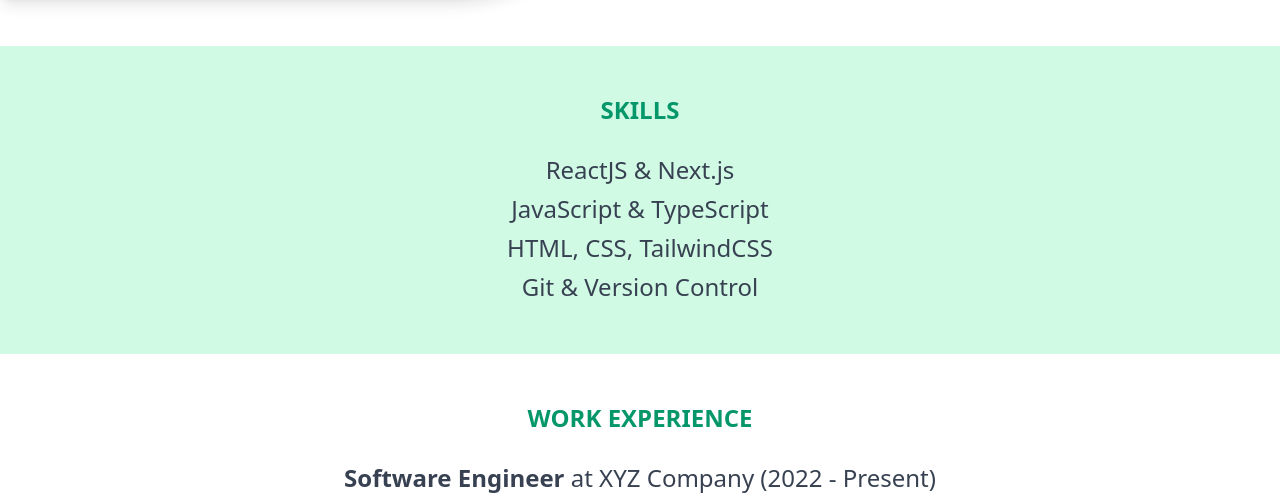
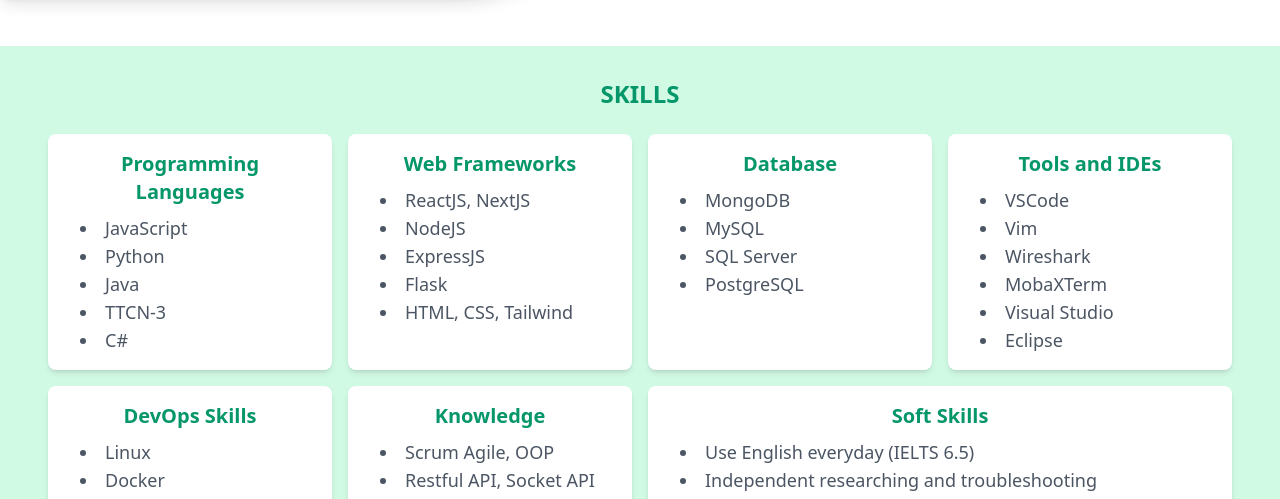
Before and after one commit to thoai-atb/about-me, a Next.js app: page / in a window 1280 px wide. Shown: the part 438-937 px from the top of the page. Built offline with nearby package versions, Linux system fonts and the light colour scheme.

Commit message:
Complete the Skill Cells

```diff
--- a/app/components/PageContainer.tsx
+++ b/app/components/PageContainer.tsx
@@ -4,7 +4,7 @@
   children: React.ReactNode;
 }
 
-const Container: React.FC<ContainerProps> = ({ children }) => {
+const PageContainer: React.FC<ContainerProps> = ({ children }) => {
   return (
     <div className="max-w-screen-2xl mx-auto p-6 md:p-12">
       {children}
@@ -12,4 +12,4 @@
   );
 };
 
-export default Container;
+export default PageContainer;
--- /dev/null
+++ b/app/components/SkillCell.tsx
@@ -0,0 +1,29 @@
+interface SkillCellProps {
+  title: string;
+  skills: string[];
+  className?: string;
+}
+
+const SkillCell: React.FC<SkillCellProps> = ({ title, skills, className }) => {
+  return (
+    <div
+      className={`p-4 bg-white shadow-md hover:shadow-lg transition-shadow duration-300 rounded-lg transform ${className}`}
+    >
+      <h3 className="text-xl font-semibold text-primary-600 mb-2 hover:text-green-500 transition-colors duration-300">
+        {title}
+      </h3>
+      <ul className="px-4 text-left text-lg list-disc list-inside text-gray-600">
+        {skills.map((skill, index) => (
+          <li
+            key={index}
+            className="hover:text-primary-600 hover:translate-x-1 transition-transform duration-300"
+          >
+            {skill}
+          </li>
+        ))}
+      </ul>
+    </div>
+  );
+};
+
+export default SkillCell;
--- a/app/globals.css
+++ b/app/globals.css
@@ -1,7 +1,6 @@
 @tailwind base;
 @tailwind components;
 @tailwind utilities;
-@import url('https://fonts.googleapis.com/css2?family=Delius&family=Faustina:ital,wght@0,300..800;1,300..800&family=Noto+Sans+JP&family=Roboto+Flex:opsz,wght@8..144,100..1000&display=swap');
 
 :root {
   --background: #ddede7;
@@ -21,12 +20,6 @@
   font-family: Arial, Helvetica, sans-serif;
 }
 
-.faustina {
-  font-family: "Faustina" sans-serif;
-  font-optical-sizing: auto;
-  font-style: normal;
-}
-
 .gradient-opacity {
   background: linear-gradient(to right, rgba(0, 0, 0, 0) 0%, rgba(0, 0, 0, 1) 100%);
 }
--- a/app/page.tsx
+++ b/app/page.tsx
@@ -1,16 +1,17 @@
 import Navigation from "./components/Navigation";
 import BasePathImage from "./components/BasePathImage";
 import Section from "./components/Section";
+import SkillCell from "./components/SkillCell";
 
 export default function Home() {
   return (
-    <div className="min-h-screen text-gray-900 faustina font-sans">
+    <div className="min-h-screen text-gray-900 font-sans">
       {/* Navigation Bar */}
       <Navigation />
 
       {/* Hero Section */}
-      <div className="flex bg-white pb-12">
-        <div className="flex-1 relative flex flex-col md:flex-row items-center p-12 bg-primary-400 shadow-lg rounded-r-full slide-in-from-left-10 duration-1000 animate-in">
+      <div className="flex bg-white pb-12 flex-col lg:flex-row">
+        <div className="flex-1 relative flex flex-col md:flex-row items-center p-12 bg-primary-400 shadow-lg rounded-r-lg lg:rounded-r-full slide-in-from-left-10 duration-1000 animate-in">
           <BasePathImage
             className="rounded-full w-48 h-48 border-4 border-primary-600 shadow-xl"
             src={`/thoai.png`}
@@ -23,21 +24,92 @@
           </div>
         </div>
         {/* Introduction Section */}
-        <Section title="About Myself" className="bg-white flex-1 duration-1000" contentClassName="text-xl">
-          I am a passionate Software and DevOps Engineer with <strong>2+ years experience in design, develop, and deploy software</strong>,
-          <i> proficient</i> in multiple programming languages such as <strong>Python, JavaScript, Java</strong> covering different domains like <strong>Front-End, Back-End, and DevOps</strong>.
-          I can <i>quickly learn new technologies </i>through working on multiple personal projects from time to time.
+        <Section
+          title="About Myself"
+          className="bg-white flex-1 duration-1000"
+          contentClassName="text-xl"
+        >
+          I am a passionate Software and DevOps Engineer with{" "}
+          <strong>
+            2+ years experience in design, develop, and deploy software
+          </strong>
+          ,<i> proficient</i> in multiple programming languages such as{" "}
+          <strong>Python, JavaScript, Java</strong> covering different domains
+          like <strong>Front-End, Back-End, and DevOps</strong>. I can{" "}
+          <i>quickly learn new technologies </i> through working on multiple
+          personal projects from time to time.
         </Section>
       </div>
 
       {/* Skills Section */}
-      <Section title="Skills" className="flex-1 bg-primary-100 duration-3000">
-        <ul>
-          <li>ReactJS & Next.js</li>
-          <li>JavaScript & TypeScript</li>
-          <li>HTML, CSS, TailwindCSS</li>
-          <li>Git & Version Control</li>
-        </ul>
+      <Section
+        title="Skills"
+        className="flex-1 bg-primary-100 py-8"
+        contentClassName="flex justify-center"
+      >
+        <div className="max-w-screen-2xl">
+          <div className="grid grid-cols-1 md:grid-cols-2 lg:grid-cols-4 gap-4 text-center">
+            <SkillCell
+              title="Programming Languages"
+              skills={["JavaScript", "Python", "Java", "TTCN-3", "C#"]}
+            />
+            <SkillCell
+              title="Web Frameworks"
+              skills={["ReactJS, NextJS", "NodeJS", "ExpressJS", "Flask", "HTML, CSS, Tailwind"]}
+            />
+            <SkillCell
+              title="Database"
+              skills={["MongoDB", "MySQL", "SQL Server", "PostgreSQL"]}
+            />
+            <SkillCell
+              title="Tools and IDEs"
+              skills={[
+                "VSCode",
+                "Vim",
+                "Wireshark",
+                "MobaXTerm",
+                "Visual Studio",
+                "Eclipse",
+              ]}
+            />
+            <SkillCell
+              title="DevOps Skills"
+              skills={[
+                "Linux",
+                "Docker",
+                "Kubernetes",
+                "Jenkins",
+                "Python",
+                "Git",
+                "Bash",
+              ]}
+            />
+            <SkillCell
+              title="Knowledge"
+              skills={[
+                "Scrum Agile, OOP",
+                "Restful API, Socket API",
+                "HTTP, TLS",
+                "Containerization",
+                "Design patterns",
+                "Computer network",
+                "Microservices",
+                "CI/CD",
+              ]}
+            />
+            <SkillCell
+              title="Soft Skills"
+              className="col-span-2"
+              skills={[
+                "Use English everyday (IELTS 6.5)",
+                "Independent researching and troubleshooting",
+                "Clear communication and engaging presentation",
+                "Problem solving through deep understanding",
+                "Find new ways to enhance work efficiency of self and team",
+              ]}
+            />
+          </div>
+        </div>
       </Section>
 
       {/* Work Experience Section */}
@@ -66,10 +138,7 @@
         </p>
       </Section>
       {/* Education Section */}
-      <Section
-        title="Education"
-        className="flex-1 bg-white duration-5000"
-      >
+      <Section title="Education" className="flex-1 bg-white duration-5000">
         Bachelor of Science in Computer Science, ABC University (2018 - 2022)
       </Section>
     </div>
```
